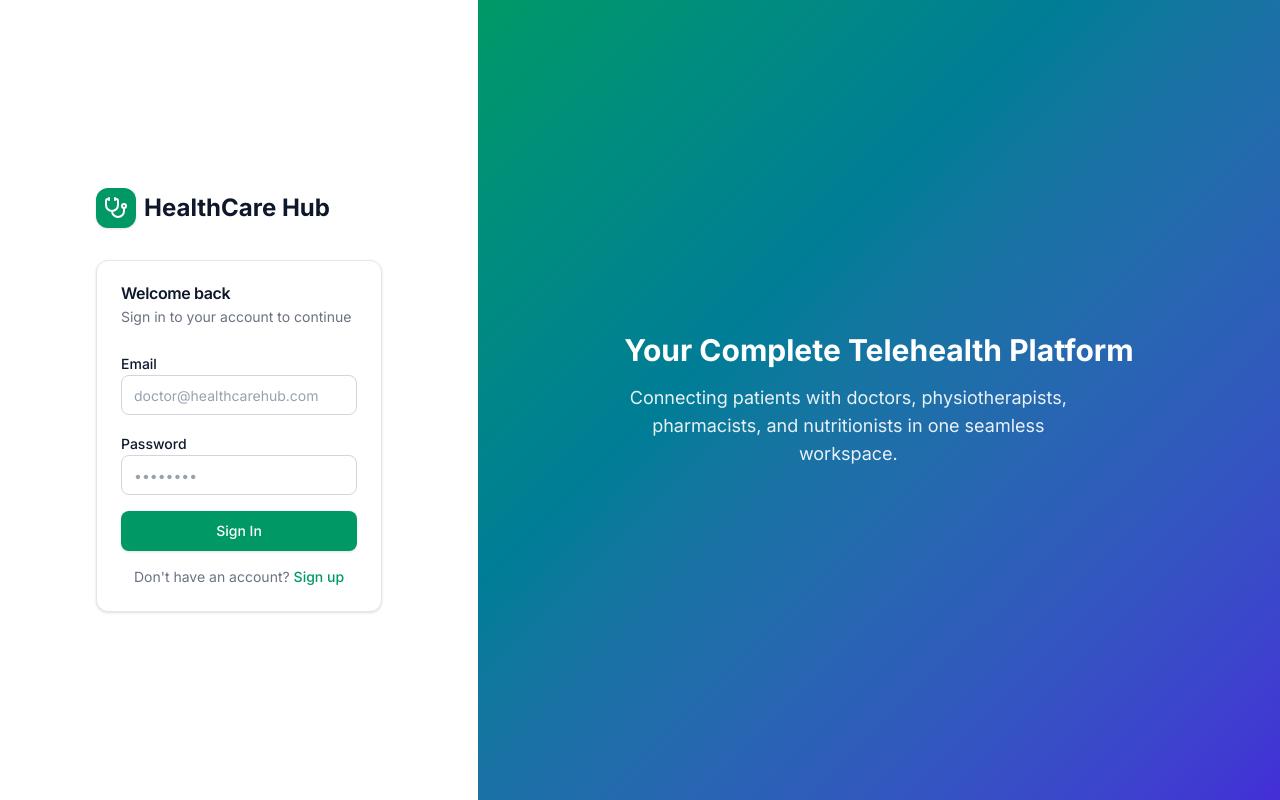
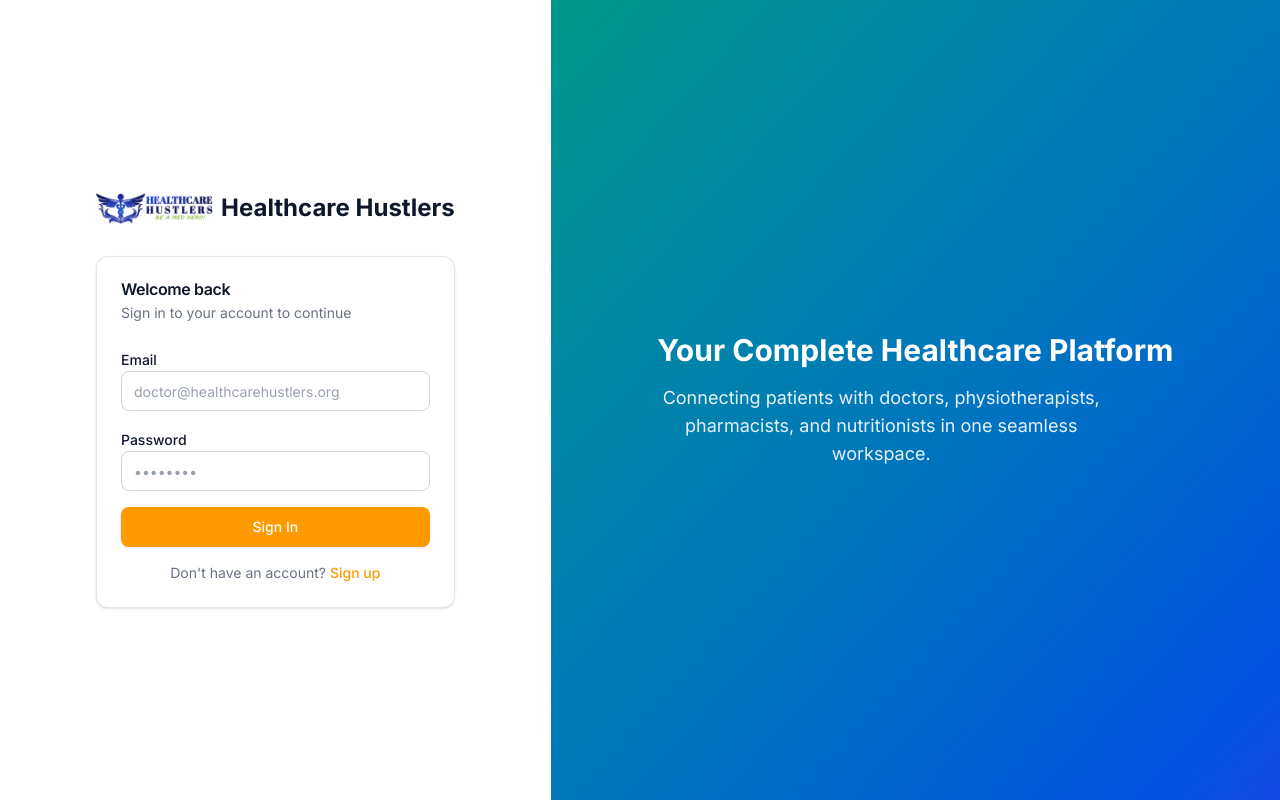
Before and after one commit to ahsanmahmoodkhan337-blip/telemedicine, a React (Vite) app: page /auth/sign-in in a window 1280 px wide. Built offline with nearby package versions, Linux system fonts and the light colour scheme.

Commit message:
[rebrand] Replace HealthCare Hub with Healthcare Hustlers identity

```diff
--- a/index.html
+++ b/index.html
@@ -3,7 +3,7 @@
   <head>
     <meta charset="UTF-8" />
     <meta name="viewport" content="width=device-width, initial-scale=1.0" />
-    <title>HealthCare Hub - Telemedicine Platform</title>
+    <title>Healthcare Hustlers - Telemedicine Platform</title>
     <link rel="preconnect" href="https://fonts.googleapis.com" />
     <link rel="preconnect" href="https://fonts.gstatic.com" crossorigin />
     <link href="https://fonts.googleapis.com/css2?family=Inter:wght@400;500;600;700&display=swap" rel="stylesheet" />
--- a/src/components/layout/SidebarLayout.tsx
+++ b/src/components/layout/SidebarLayout.tsx
@@ -17,6 +17,8 @@ import {
   Stethoscope,
   ChevronDown,
 } from 'lucide-react'
+import logoLight from '@/assets/logo.png'
+import logoDark from '@/assets/logo-white.png'
 import { Button } from '@/components/ui/button'
 import { Avatar, AvatarFallback } from '@/components/ui/avatar'
 import { useState, useEffect } from 'react'
@@ -74,10 +76,12 @@ export function SidebarLayout() {
         )}
       >
         <div className="flex h-16 items-center gap-2 border-b border-gray-200 dark:border-gray-700 px-6">
-          <div className="flex h-8 w-8 items-center justify-center rounded-lg bg-accent">
-            <Stethoscope className="h-5 w-5 text-white" />
-          </div>
-          <span className="text-lg font-bold text-slate-900 dark:text-white">HealthCare Hub</span>
+          <img
+            src={darkMode ? logoDark : logoLight}
+            alt="Healthcare Hustlers"
+            className="h-8 w-auto"
+          />
+          <span className="text-lg font-bold text-slate-900 dark:text-white">Healthcare Hustlers</span>
           <button
             className="ml-auto lg:hidden"
             onClick={() => setSidebarOpen(false)}
--- a/src/index.css
+++ b/src/index.css
@@ -1,111 +1,2 @@
-:root {
-  --text: #6b6375;
-  --text-h: #08060d;
-  --bg: #fff;
-  --border: #e5e4e7;
-  --code-bg: #f4f3ec;
-  --accent: #aa3bff;
-  --accent-bg: rgba(170, 59, 255, 0.1);
-  --accent-border: rgba(170, 59, 255, 0.5);
-  --social-bg: rgba(244, 243, 236, 0.5);
-  --shadow:
-    rgba(0, 0, 0, 0.1) 0 10px 15px -3px, rgba(0, 0, 0, 0.05) 0 4px 6px -2px;
-
-  --sans: system-ui, 'Segoe UI', Roboto, sans-serif;
-  --heading: system-ui, 'Segoe UI', Roboto, sans-serif;
-  --mono: ui-monospace, Consolas, monospace;
-
-  font: 18px/145% var(--sans);
-  letter-spacing: 0.18px;
-  color-scheme: light dark;
-  color: var(--text);
-  background: var(--bg);
-  font-synthesis: none;
-  text-rendering: optimizeLegibility;
-  -webkit-font-smoothing: antialiased;
-  -moz-osx-font-smoothing: grayscale;
-
-  @media (max-width: 1024px) {
-    font-size: 16px;
-  }
-}
-
-@media (prefers-color-scheme: dark) {
-  :root {
-    --text: #9ca3af;
-    --text-h: #f3f4f6;
-    --bg: #16171d;
-    --border: #2e303a;
-    --code-bg: #1f2028;
-    --accent: #c084fc;
-    --accent-bg: rgba(192, 132, 252, 0.15);
-    --accent-border: rgba(192, 132, 252, 0.5);
-    --social-bg: rgba(47, 48, 58, 0.5);
-    --shadow:
-      rgba(0, 0, 0, 0.4) 0 10px 15px -3px, rgba(0, 0, 0, 0.25) 0 4px 6px -2px;
-  }
-
-  #social .button-icon {
-    filter: invert(1) brightness(2);
-  }
-}
-
-#root {
-  width: 1126px;
-  max-width: 100%;
-  margin: 0 auto;
-  text-align: center;
-  border-inline: 1px solid var(--border);
-  min-height: 100svh;
-  display: flex;
-  flex-direction: column;
-  box-sizing: border-box;
-}
-
-body {
-  margin: 0;
-}
-
-h1,
-h2 {
-  font-family: var(--heading);
-  font-weight: 500;
-  color: var(--text-h);
-}
-
-h1 {
-  font-size: 56px;
-  letter-spacing: -1.68px;
-  margin: 32px 0;
-  @media (max-width: 1024px) {
-    font-size: 36px;
-    margin: 20px 0;
-  }
-}
-h2 {
-  font-size: 24px;
-  line-height: 118%;
-  letter-spacing: -0.24px;
-  margin: 0 0 8px;
-  @media (max-width: 1024px) {
-    font-size: 20px;
-  }
-}
-p {
-  margin: 0;
-}
-
-code,
-.counter {
-  font-family: var(--mono);
-  display: inline-flex;
-  border-radius: 4px;
-  color: var(--text-h);
-}
-
-code {
-  font-size: 15px;
-  line-height: 135%;
-  padding: 4px 8px;
-  background: var(--code-bg);
-}
+/* Healthcare Hustlers - Base styles */
+/* Most styling is handled by Tailwind in src/styles/app.css */
--- a/src/routes/LandingPage.tsx
+++ b/src/routes/LandingPage.tsx
@@ -1,6 +1,9 @@
 import { Link } from 'react-router-dom'
+import * as React from 'react'
 import { Button } from '@/components/ui/button'
 import { Stethoscope, Search, Shield, Activity, Apple, Pill, ArrowRight } from 'lucide-react'
+import logoLight from '@/assets/logo.png'
+import logoDark from '@/assets/logo-white.png'
 
 const features = [
   { icon: Stethoscope, title: 'Multi-Specialty Telemedicine', desc: 'Connect with doctors, physiotherapists, pharmacists & nutritionists' },
@@ -20,16 +23,24 @@ const roles = [
 ]
 
 export default function LandingPage() {
+  const [darkMode, setDarkMode] = React.useState(false)
+  React.useEffect(() => {
+    const isDark = document.documentElement.classList.contains('dark')
+    setDarkMode(isDark)
+  }, [])
+
   return (
     <div className="min-h-screen">
       {/* Navigation */}
       <header className="border-b border-gray-200 dark:border-gray-700 bg-white dark:bg-slate-900">
         <div className="container-center flex h-16 items-center justify-between">
           <div className="flex items-center gap-2">
-            <div className="flex h-8 w-8 items-center justify-center rounded-lg bg-accent">
-              <Stethoscope className="h-5 w-5 text-white" />
-            </div>
-            <span className="text-xl font-bold text-slate-900 dark:text-white">HealthCare Hub</span>
+            <img
+              src={darkMode ? logoDark : logoLight}
+              alt="Healthcare Hustlers"
+              className="h-8 w-auto"
+            />
+            <span className="text-xl font-bold text-slate-900 dark:text-white">Healthcare Hustlers</span>
           </div>
           <div className="flex items-center gap-3">
             <Link to="/auth/sign-in">
@@ -47,7 +58,7 @@ export default function LandingPage() {
         <div className="container-center text-center">
           <h1 className="text-4xl font-bold tracking-tight text-slate-900 dark:text-white sm:text-5xl lg:text-6xl">
             Your Complete{' '}
-            <span className="text-accent">Telehealth</span>{' '}
+            <span className="text-accent">Healthcare</span>{' '}
             Platform
           </h1>
           <p className="mx-auto mt-6 max-w-2xl text-lg text-gray-600 dark:text-gray-400">
--- a/src/routes/auth/AuthLayout.tsx
+++ b/src/routes/auth/AuthLayout.tsx
@@ -1,25 +1,34 @@
 import { Outlet } from 'react-router-dom'
-import { Stethoscope } from 'lucide-react'
+import logoLight from '@/assets/logo.png'
+import logoDark from '@/assets/logo-white.png'
+import { useState, useEffect } from 'react'
 
 export default function AuthLayout() {
+  const [darkMode, setDarkMode] = useState(false)
+  useEffect(() => {
+    setDarkMode(document.documentElement.classList.contains('dark'))
+  }, [])
+
   return (
     <div className="flex min-h-screen">
       <div className="flex flex-1 flex-col justify-center px-4 py-12 sm:px-6 lg:flex-none lg:px-20 xl:px-24">
         <div className="mx-auto w-full max-w-sm">
           <div className="mb-8 flex items-center gap-2">
-            <div className="flex h-10 w-10 items-center justify-center rounded-xl bg-accent shadow-sm">
-              <Stethoscope className="h-6 w-6 text-white" />
-            </div>
-            <span className="text-2xl font-bold text-slate-900 dark:text-white">HealthCare Hub</span>
+            <img
+              src={darkMode ? logoDark : logoLight}
+              alt="Healthcare Hustlers"
+              className="h-8 w-auto"
+            />
+            <span className="text-2xl font-bold text-slate-900 dark:text-white">Healthcare Hustlers</span>
           </div>
           <Outlet />
         </div>
       </div>
       <div className="relative hidden flex-1 lg:block">
-        <div className="absolute inset-0 bg-gradient-to-br from-accent-600 to-secondary-700" />
+        <div className="absolute inset-0 bg-gradient-to-br from-primary-600 to-secondary-700" />
         <div className="absolute inset-0 flex items-center justify-center p-12">
           <div className="text-center text-white">
-            <h2 className="text-3xl font-bold mb-4">Your Complete Telehealth Platform</h2>
+            <h2 className="text-3xl font-bold mb-4">Your Complete Healthcare Platform</h2>
             <p className="text-lg opacity-90 max-w-md">
               Connecting patients with doctors, physiotherapists, pharmacists, and nutritionists in one seamless workspace.
             </p>
--- a/src/routes/auth/SignInPage.tsx
+++ b/src/routes/auth/SignInPage.tsx
@@ -1,4 +1,5 @@
 import { useState } from 'react'
+import * as React from 'react'
 import { Link, useNavigate } from 'react-router-dom'
 import { Button } from '@/components/ui/button'
 import { Input } from '@/components/ui/input'
@@ -34,7 +35,7 @@ export default function SignInPage() {
             <Input
               id="email"
               type="email"
-              placeholder="doctor@healthcarehub.com"
+              placeholder="doctor@healthcarehustlers.org"
               value={email}
               onChange={(e) => setEmail(e.target.value)}
               required
--- a/src/styles/app.css
+++ b/src/styles/app.css
@@ -3,41 +3,41 @@
 @custom-variant dark (&:where(.dark, .dark *));
 
 @theme {
-  --color-primary: var(--color-slate-900);
-  --color-primary-50: var(--color-slate-50);
-  --color-primary-100: var(--color-slate-100);
-  --color-primary-200: var(--color-slate-200);
-  --color-primary-300: var(--color-slate-300);
-  --color-primary-400: var(--color-slate-400);
-  --color-primary-500: var(--color-slate-500);
-  --color-primary-600: var(--color-slate-600);
-  --color-primary-700: var(--color-slate-700);
-  --color-primary-800: var(--color-slate-800);
-  --color-primary-900: var(--color-slate-900);
+  --color-primary: var(--color-teal-700);
+  --color-primary-50: var(--color-teal-50);
+  --color-primary-100: var(--color-teal-100);
+  --color-primary-200: var(--color-teal-200);
+  --color-primary-300: var(--color-teal-300);
+  --color-primary-400: var(--color-teal-400);
+  --color-primary-500: var(--color-teal-500);
+  --color-primary-600: var(--color-teal-600);
+  --color-primary-700: var(--color-teal-700);
+  --color-primary-800: var(--color-teal-800);
+  --color-primary-900: var(--color-teal-900);
 
-  --color-accent: var(--color-emerald-600);
-  --color-accent-50: var(--color-emerald-50);
-  --color-accent-100: var(--color-emerald-100);
-  --color-accent-200: var(--color-emerald-200);
-  --color-accent-300: var(--color-emerald-300);
-  --color-accent-400: var(--color-emerald-400);
-  --color-accent-500: var(--color-emerald-500);
-  --color-accent-600: var(--color-emerald-600);
-  --color-accent-700: var(--color-emerald-700);
-  --color-accent-800: var(--color-emerald-800);
-  --color-accent-900: var(--color-emerald-900);
+  --color-accent: var(--color-amber-500);
+  --color-accent-50: var(--color-amber-50);
+  --color-accent-100: var(--color-amber-100);
+  --color-accent-200: var(--color-amber-200);
+  --color-accent-300: var(--color-amber-300);
+  --color-accent-400: var(--color-amber-400);
+  --color-accent-500: var(--color-amber-500);
+  --color-accent-600: var(--color-amber-600);
+  --color-accent-700: var(--color-amber-700);
+  --color-accent-800: var(--color-amber-800);
+  --color-accent-900: var(--color-amber-900);
 
-  --color-secondary: var(--color-indigo-600);
-  --color-secondary-50: var(--color-indigo-50);
-  --color-secondary-100: var(--color-indigo-100);
-  --color-secondary-200: var(--color-indigo-200);
-  --color-secondary-300: var(--color-indigo-300);
-  --color-secondary-400: var(--color-indigo-400);
-  --color-secondary-500: var(--color-indigo-500);
-  --color-secondary-600: var(--color-indigo-600);
-  --color-secondary-700: var(--color-indigo-700);
-  --color-secondary-800: var(--color-indigo-800);
-  --color-secondary-900: var(--color-indigo-900);
+  --color-secondary: var(--color-blue-600);
+  --color-secondary-50: var(--color-blue-50);
+  --color-secondary-100: var(--color-blue-100);
+  --color-secondary-200: var(--color-blue-200);
+  --color-secondary-300: var(--color-blue-300);
+  --color-secondary-400: var(--color-blue-400);
+  --color-secondary-500: var(--color-blue-500);
+  --color-secondary-600: var(--color-blue-600);
+  --color-secondary-700: var(--color-blue-700);
+  --color-secondary-800: var(--color-blue-800);
+  --color-secondary-900: var(--color-blue-900);
 
   --font-family-sans: 'Inter', system-ui, -apple-system, sans-serif;
 }
@@ -69,7 +69,7 @@
 }
 
 .clinical-stable {
-  @apply text-emerald-600 dark:text-emerald-400;
+  @apply text-teal-600 dark:text-teal-400;
 }
 
 .bg-clinical-danger {
@@ -81,5 +81,5 @@
 }
 
 .bg-clinical-stable {
-  @apply bg-emerald-50 dark:bg-emerald-950/30;
+  @apply bg-teal-50 dark:bg-teal-950/30;
 }
```
Also changed, not shown: src/App.css (+1 -184 lines), src/assets/logo-white.png (added), src/assets/logo.png (added).
